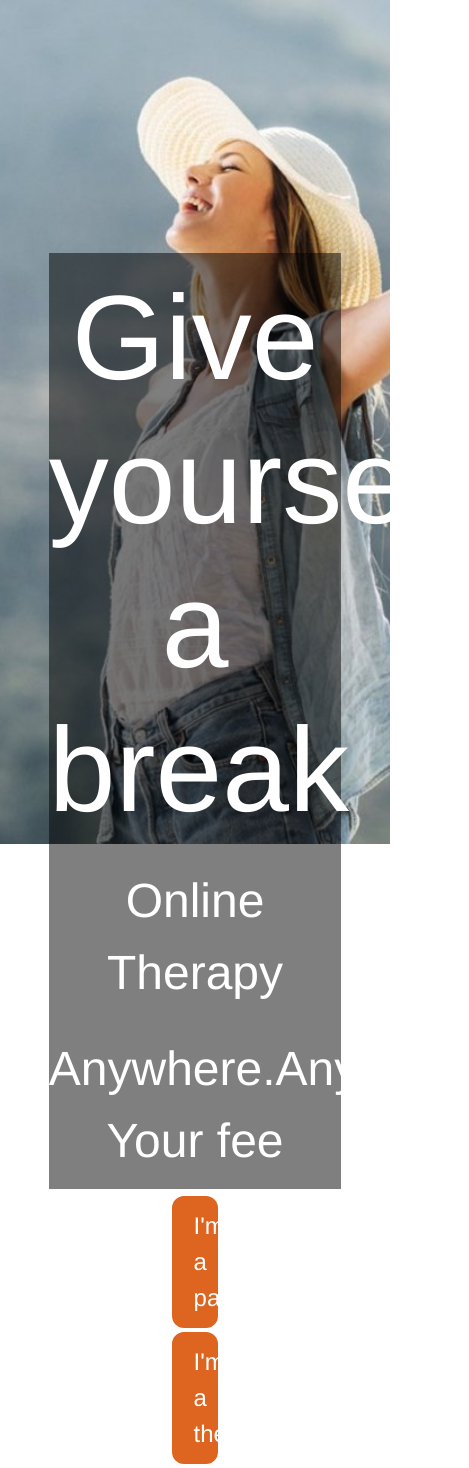
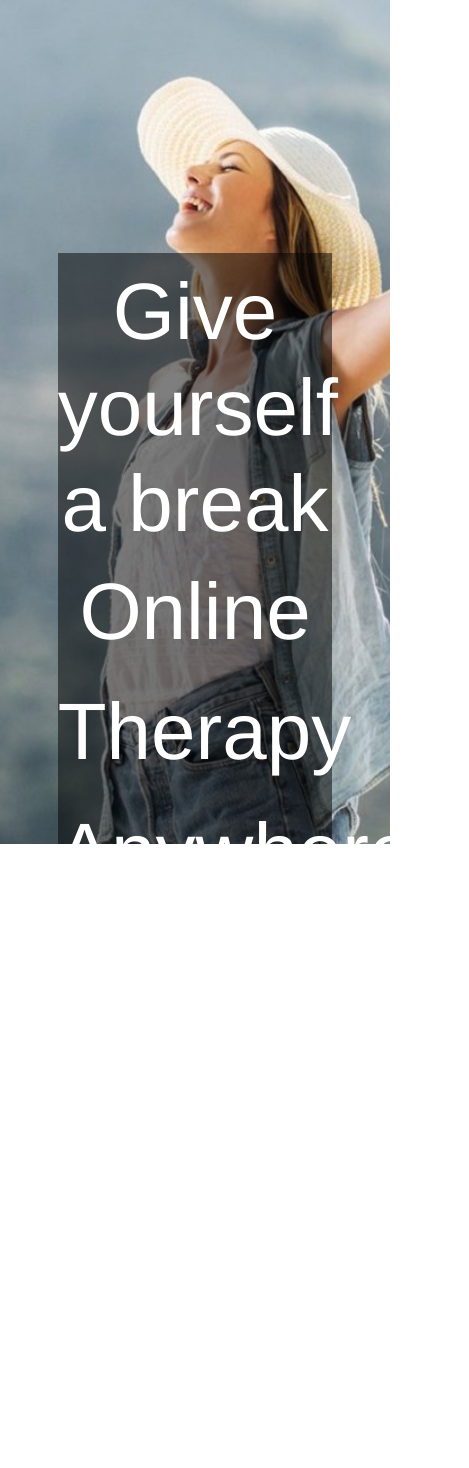
Before and after one commit to kaan302/Mindease, a Vue app in the folder client/: page /doctor-profile in a window 390 px wide. Shown: the whole page, 469 px wide, since content can reach past the window. After the commit the page ends 844 px from the top, so only its background shows below. Built offline with nearby package versions, Linux system fonts and the light colour scheme.

Commit message:
responsive landing page

```diff
--- a/client/src/components/LandingPage/LandingButton.vue
+++ b/client/src/components/LandingPage/LandingButton.vue
@@ -1,5 +1,5 @@
 <template>
-  <button class="custom-button">
+  <button class="custom-button btn btn-primary">
     <slot></slot>
   </button>
 </template>
@@ -11,24 +11,24 @@ export default {
 </script>
 
 <style scoped>
-  .custom-button{
+.custom-button {
   padding: 10px 20px;
   color: white;
-    border: solid 2px #DE6520;
   border-radius: 12px;
-    cursor: pointer;
-    margin-bottom: 1%;
-    font-size: 24px;
-    width: 12%;
-    background-color: #DE6520;
+  font-size: 48px;
+  width: 15%; /* Default button width set to 10% of the container */
   transition: background-color 0.5s, color 0.5s, border 0.5s;
 }
 
-  .custom-button:hover{
-    animation: none;
+.custom-button:hover {
   background-color: white;
   color: black;
   border: solid 2px #DE6520;
 }
 
+@media (max-width: 1412px) {
+  .custom-button {
+    width: 70%; /* Set button width to 100% for screens smaller than 768px */
+  }
+}
 </style>
--- a/client/src/components/LandingPage/LandingComponent.vue
+++ b/client/src/components/LandingPage/LandingComponent.vue
@@ -1,19 +1,21 @@
 <template>
-  <div class="landing">
-    <div v-motion-fade class="centered-text">
-      <h1>Give yourself a break</h1><br>
-      <p>Online Therapy</p><br>
-      <p>Anywhere.Anytime. Your fee</p>
+  <div class="landing container-fluid">
+    <div class="background-image"></div>
+    <div v-motion-fade class="centered-text row">
+      <h1 class="col-12">Give yourself a break</h1>
+      <p class="col-12">Online Therapy</p>
+      <p class="col-12">Anywhere.Anytime. Your fee</p>
     </div>
 
-    <div v-motion-fade class="button-section">
-      <LandingButton @click="goToPatient">I'm a patient</LandingButton>
-      <br>
-      <LandingButton @click="goToProfessionals">I'm a therapist</LandingButton>
+    <div v-motion-fade class="button-section row">
+      <div class="col-12 mb-2">
+        <LandingButton @click="goToPatient">I'm a patient</LandingButton>
+      </div>
+      <div class="col-12">
+        <LandingButton @click="goToProfessionals">I'm a therapist</LandingButton>
+      </div>
     </div>
-
   </div>
-
 </template>
 
 <script>
@@ -36,12 +38,27 @@ export default {
 </script>
 
 <style scoped>
+body {
+  margin: 0;
+  padding: 0;
+}
+
 .landing {
+  width: 100%;
+  height: 100vh;
+  overflow: hidden;
+}
+
+.background-image {
   background-image: url("../../assets/img/landing-background.jpg");
   background-size: cover;
   background-position: center;
   width: 100%;
-  height: 100vh;
+  height: 100%;
+  position: fixed;
+  top: 0;
+  left: 0;
+  z-index: -1;
 }
 
 .centered-text {
@@ -60,15 +77,7 @@ export default {
   margin: 0;
   padding: 0;
   color: white;
-}
-
-.centered-text h1 {
-  font-size: 120px;
-  font-weight: normal;
-}
-
-.centered-text p {
-  font-size: 48px;
+  font-size: 80px;
 }
 
 .button-section {
@@ -78,5 +87,4 @@ export default {
   margin-top: 2%;
   overflow: hidden;
 }
-
 </style>
```
Lines whose indentation alone changed are shown as unchanged.
